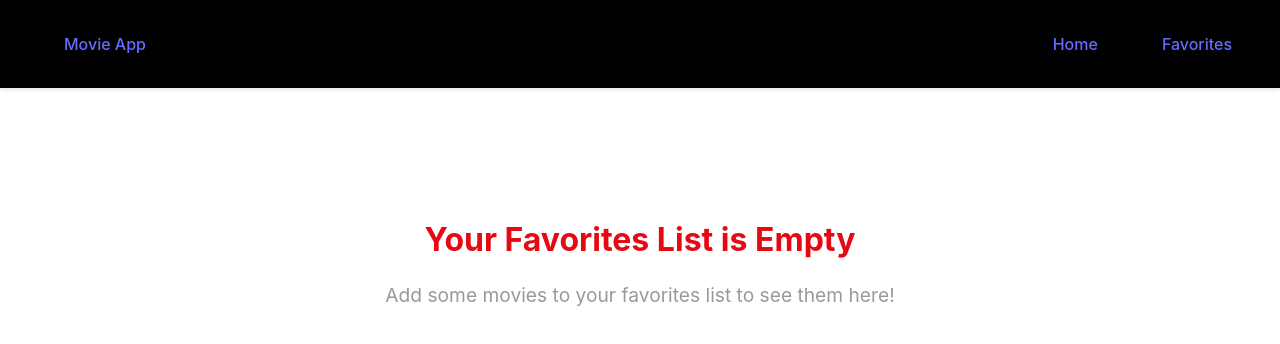
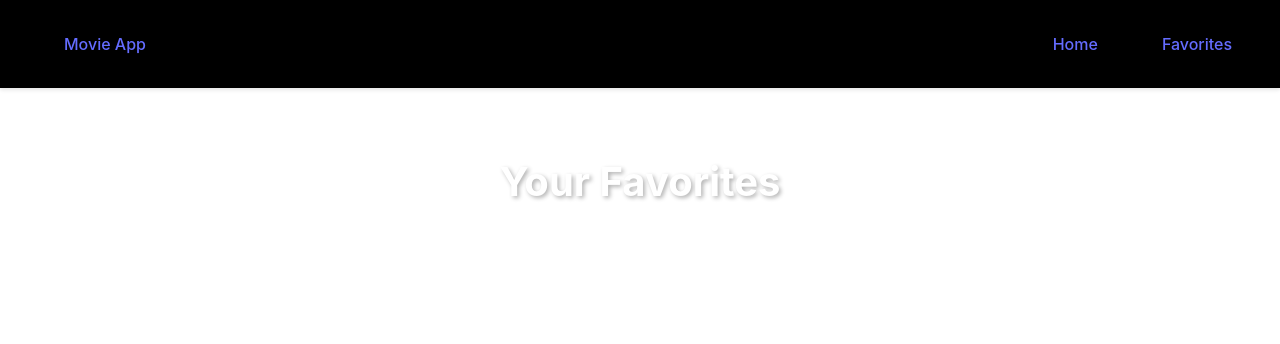
Before and after one commit to ovichawdhuryit/Movie-Site, a React (Vite) app in the folder FrontEnd Movie Server/: page /favorites in a window 1280 px wide. Shown: the top 344 px of the page. Built offline with nearby package versions, Linux system fonts and the light colour scheme.

Commit message:
Completed

```diff
--- a/FrontEnd Movie Server/src/App.jsx
+++ b/FrontEnd Movie Server/src/App.jsx
@@ -1,16 +1,13 @@
-
 import './css/App.css';
-import MovieCard from "./Components/MovieCard"
-import Home from './Pages/Home'
-import Favorites from './Pages/Favorites'
-import { Routes, Route } from "react-router-dom"
-import NavBar from './Components/NavBar'
+import Home from './Pages/Home';
+import Favorites from './Pages/Favorites';
+import { Routes, Route } from "react-router-dom";
+import { MovieProvider } from "./contexts/MovieContext.jsx"; // Fixed folder name
+import NavBar from './Components/NavBar';
 
 function App() {
-
-
   return (
-    <div>
+    <MovieProvider>
       <NavBar />
       <main className="main-content">
         <Routes>
@@ -18,8 +15,8 @@
           <Route path="/favorites" element={<Favorites />} />
         </Routes>
       </main>
-    </div>
+    </MovieProvider>
   );
 }
 
-export default App
+export default App;
--- a/FrontEnd Movie Server/src/Components/MovieCard.jsx
+++ b/FrontEnd Movie Server/src/Components/MovieCard.jsx
@@ -1,9 +1,16 @@
 import '../css/MovieCard.css'
+import {useMovieContext} from "../contexts/MovieContext.jsx"
 
 export default function MovieCard({ movie }) {
+    const { addToFavorites, removeFromFavorites, isFavorite } = useMovieContext()
+    const favorite = isFavorite(movie.id)
 
-    function handleFavouriteClick() {
-        alert("Clicked");
+
+
+    function handleFavouriteClick(e) {
+        e.preventDefault()
+        if (favorite) removeFromFavorites (movie.id)
+            else addToFavorites(movie)
     }
 
     return (
@@ -11,8 +18,8 @@
             <div className="movie-poster">
                 <img src={`https://image.tmdb.org/t/p/w500${movie.poster_path}`} alt={movie.title} />
                 <div className="movie-overlay">
-                    <button className="favourite-button" onClick={handleFavouriteClick}>
-                        ❤️
+                    <button className={`favorite-button ${favorite ? "active":""}`} onClick={handleFavouriteClick}>
+                        🤍
                     </button>
                 </div>
                 <div className="movie-info">
--- a/FrontEnd Movie Server/src/Pages/Favorites.jsx
+++ b/FrontEnd Movie Server/src/Pages/Favorites.jsx
@@ -1,5 +1,21 @@
 import '../css/Favorites.css'
+import { useMovieContext } from '../contexts/MovieContext'
+import MovieCard from '../Components/MovieCard'
+
 export default function Favorites() {
+    const { favorites } = useMovieContext()
+    if (favorites) {
+        return (
+            <div className='favorites'>
+                <h2> Your Favorites </h2>
+                <div className="movies-grid">
+                    {favorites.map((movie) => (
+                        <MovieCard movie={movie} key={movie.id} />
+                    ))}
+                </div>
+            </div>
+        )
+    }
     return (
         <div className="favorites-empty">
             <h2> Your Favorites List is Empty </h2>
--- a/FrontEnd Movie Server/src/contexts/MovieContext.jsx
+++ b/FrontEnd Movie Server/src/contexts/MovieContext.jsx
@@ -0,0 +1,48 @@
+import { createContext, useState, useContext, useEffect } from "react";
+
+const MovieContext = createContext();
+
+export const useMovieContext = () => useContext(MovieContext);
+
+export const MovieProvider = ({ children }) => {
+    // Initialize state directly from localStorage
+    const [favorites, setFavorites] = useState(() => {
+        try {
+            const storedFavorites = localStorage.getItem("favorites");
+            return storedFavorites ? JSON.parse(storedFavorites) : [];
+        } catch (error) {
+            console.error("Failed to parse favorites from localStorage:", error);
+            return [];
+        }
+    });
+
+    // Save to localStorage whenever favorites state changes
+    useEffect(() => {
+        localStorage.setItem("favorites", JSON.stringify(favorites));
+    }, [favorites]);
+
+    const addToFavorites = (movie) => {
+        setFavorites((prev) => [...prev, movie]);
+    };
+
+    const removeFromFavorites = (movieId) => {
+        setFavorites((prev) => prev.filter((movie) => movie.id !== movieId));
+    };
+
+    const isFavorite = (movieId) => {
+        return favorites.some((movie) => movie.id === movieId);
+    };
+
+    const value = {
+        favorites,
+        addToFavorites,
+        removeFromFavorites,
+        isFavorite,
+    };
+
+    return (
+        <MovieContext.Provider value={value}>
+            {children}
+        </MovieContext.Provider>
+    );
+};
```
